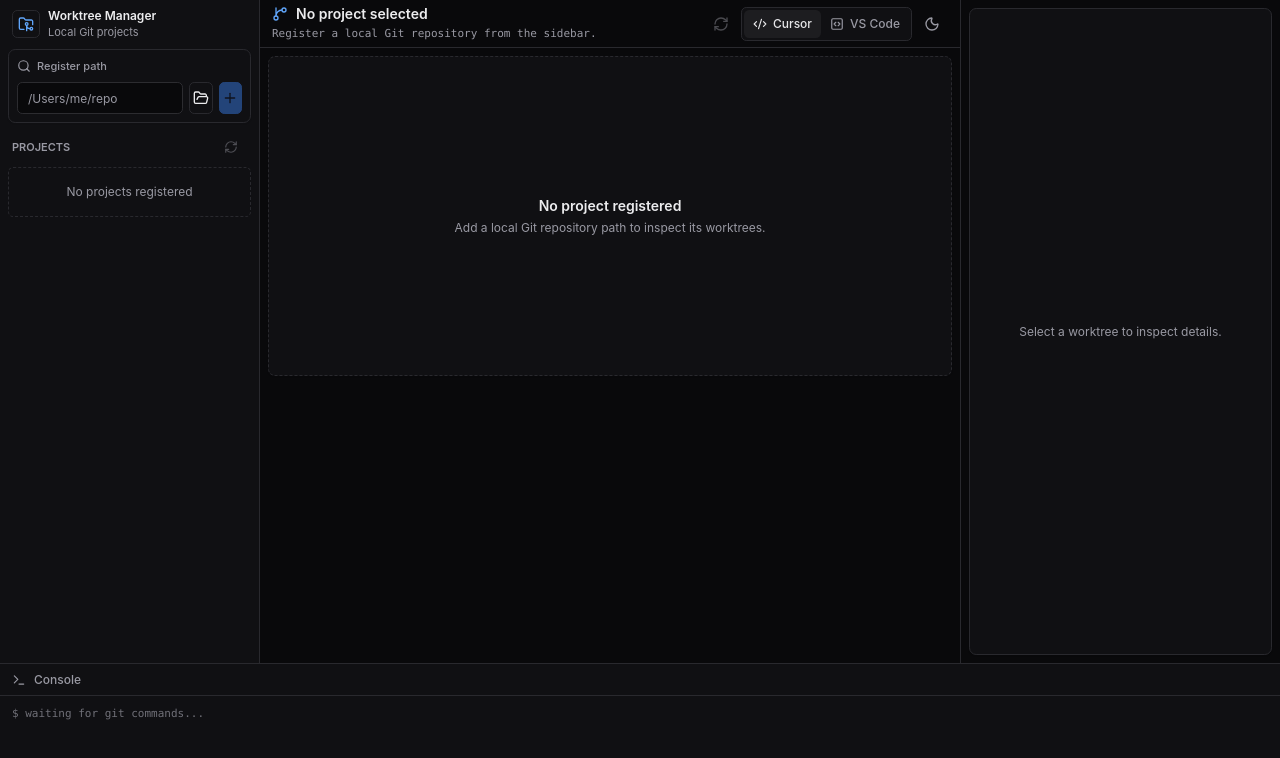
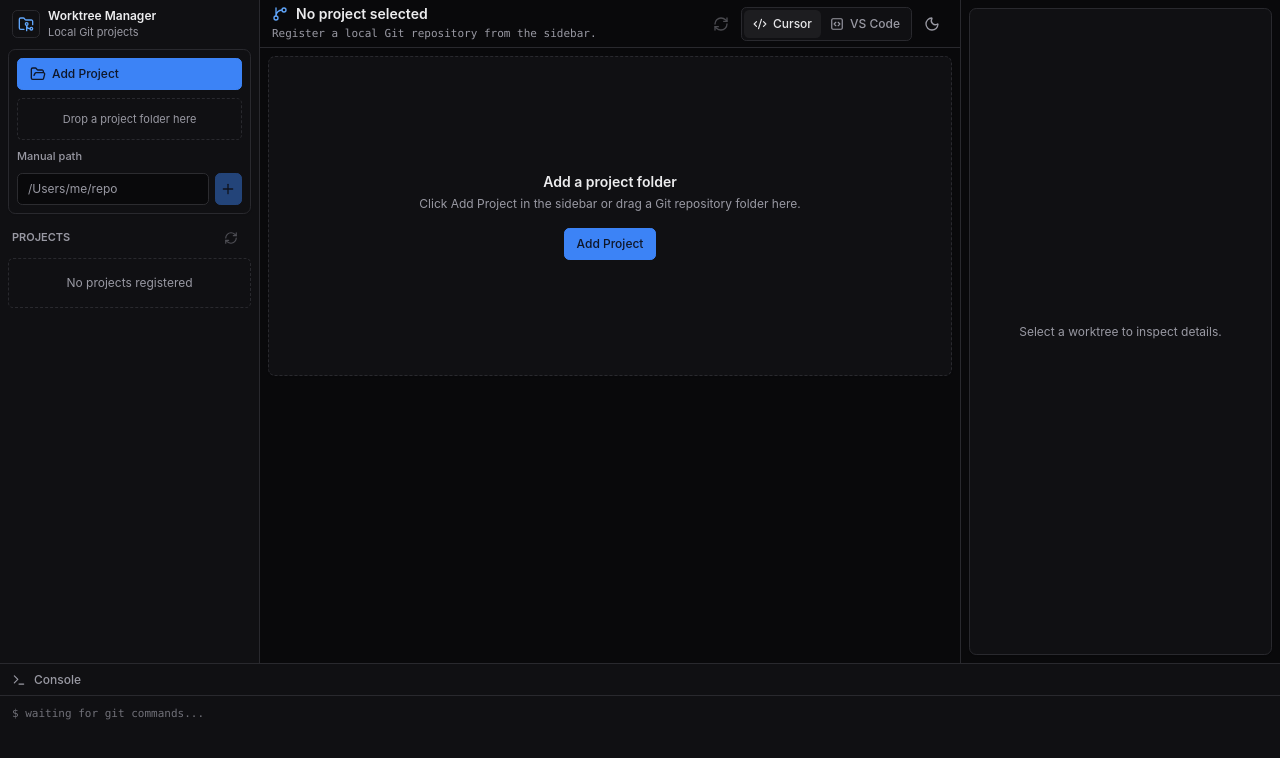
Before and after one commit to hyjoong/worktree-manager, a React (Vite) app: page / in a window 1280 px wide. Shown: the top 758 px of the page. Built offline with nearby package versions, Linux system fonts and the light colour scheme.

Commit message:
feat: simplify project folder registration

```diff
--- a/src/preload/index.ts
+++ b/src/preload/index.ts
@@ -1,4 +1,4 @@
-import { contextBridge, ipcRenderer } from 'electron';
+import { contextBridge, ipcRenderer, webUtils } from 'electron';
 import {
   ipcChannels,
   listWorktreesInputSchema,
@@ -28,6 +28,10 @@ const worktreeApi: WorktreeApi = {
     const parsed = validateProjectInputSchema.parse(input);
     return ipcRenderer.invoke(ipcChannels.validateProject, parsed);
   },
+  getDroppedFilePath(file) {
+    const path = webUtils.getPathForFile(file);
+    return path.length > 0 ? path : null;
+  },
 };
 
 contextBridge.exposeInMainWorld('worktreeApi', worktreeApi);
--- a/src/renderer/App.tsx
+++ b/src/renderer/App.tsx
@@ -1,4 +1,4 @@
-import { useMemo, useState } from 'react';
+import { DragEvent, useMemo, useState } from 'react';
 import { CircleAlert, GitBranch, RefreshCw } from 'lucide-react';
 import { ConfirmDialog } from './components/ConfirmDialog';
 import { DetailsPanel } from './components/DetailsPanel';
@@ -27,6 +27,7 @@ export function App() {
   const [error, setError] = useState<string | null>(null);
   const [logs, setLogs] = useState<string[]>([]);
   const [isLoading, setIsLoading] = useState(false);
+  const [isDraggingProject, setIsDraggingProject] = useState(false);
   const { editor, setEditor } = useEditorStore();
   const toast = useToastStore((state) => state.push);
 
@@ -87,6 +88,10 @@ export function App() {
   }
 
   async function registerProjectPath(path: string) {
+    if (isLoading) {
+      return;
+    }
+
     appendLog(`$ git -C ${path} rev-parse --show-toplevel`);
     const validation = await window.worktreeApi.validateProject({ projectPath: path });
 
@@ -100,6 +105,46 @@ export function App() {
     const project = createRegisteredProject(validation.rootPath);
     await loadWorktrees(project, { registerProject: true });
     setProjectPath('');
+  }
+
+  function extractDroppedPath(event: DragEvent<HTMLElement>) {
+    const file = event.dataTransfer.files.item(0);
+
+    if (file === null) {
+      return null;
+    }
+
+    return window.worktreeApi.getDroppedFilePath(file);
+  }
+
+  function handleDragOver(event: DragEvent<HTMLElement>) {
+    event.preventDefault();
+    event.dataTransfer.dropEffect = 'copy';
+    setIsDraggingProject(true);
+  }
+
+  function handleDragLeave(event: DragEvent<HTMLElement>) {
+    if (event.currentTarget.contains(event.relatedTarget as Node | null)) {
+      return;
+    }
+
+    setIsDraggingProject(false);
+  }
+
+  function handleDrop(event: DragEvent<HTMLElement>) {
+    event.preventDefault();
+    setIsDraggingProject(false);
+
+    const path = extractDroppedPath(event);
+
+    if (path === null) {
+      setError('Drop a local project folder from Finder.');
+      toast({ tone: 'error', title: 'Could not read dropped folder', description: 'Drop a folder from Finder into the app.' });
+      return;
+    }
+
+    setProjectPath(path);
+    void registerProjectPath(path);
   }
 
   async function browseProjectDirectory() {
@@ -164,9 +209,13 @@ export function App() {
             void loadWorktrees(activeProject);
           }
         }}
+        isDraggingProject={isDraggingProject}
+        onDragOver={handleDragOver}
+        onDragLeave={handleDragLeave}
+        onDrop={handleDrop}
       />
 
-      <section className="min-h-0 bg-workspace">
+      <section className="min-h-0 bg-workspace" onDragOver={handleDragOver} onDragLeave={handleDragLeave} onDrop={handleDrop}>
         <header className="flex h-12 items-center justify-between border-b border-border px-3">
           <div className="min-w-0">
             <div className="flex items-center gap-2">
@@ -211,7 +260,12 @@ export function App() {
           {isLoading ? <WorktreeSkeleton /> : null}
 
           {!isLoading && activeProject === null ? (
-            <EmptyState title="No project registered" description="Add a local Git repository path to inspect its worktrees." />
+            <EmptyState
+              title="Add a project folder"
+              description="Click Add Project in the sidebar or drag a Git repository folder here."
+              isDragging={isDraggingProject}
+              onBrowse={() => void browseProjectDirectory()}
+            />
           ) : null}
 
           {!isLoading && activeProject !== null && worktrees.length === 0 ? (
@@ -258,12 +312,27 @@ export function App() {
   );
 }
 
-function EmptyState({ title, description }: { title: string; description: string }) {
+function EmptyState({
+  title,
+  description,
+  isDragging = false,
+  onBrowse,
+}: {
+  title: string;
+  description: string;
+  isDragging?: boolean;
+  onBrowse?: () => void;
+}) {
   return (
-    <Card className="flex min-h-[320px] items-center justify-center border-dashed">
+    <Card className={`flex min-h-[320px] items-center justify-center border-dashed ${isDragging ? 'border-blue-500/60 bg-blue-500/10' : ''}`}>
       <CardContent className="text-center">
         <div className="text-sm font-semibold">{title}</div>
         <div className="mt-1 text-xs text-muted-foreground">{description}</div>
+        {onBrowse !== undefined ? (
+          <Button type="button" className="mt-4" onClick={onBrowse}>
+            Add Project
+          </Button>
+        ) : null}
       </CardContent>
     </Card>
   );
--- a/src/renderer/components/Sidebar.tsx
+++ b/src/renderer/components/Sidebar.tsx
@@ -1,4 +1,5 @@
-import { FolderGit2, FolderOpen, Plus, RefreshCw, Search } from 'lucide-react';
+import type { DragEvent } from 'react';
+import { FolderGit2, FolderOpen, Plus, RefreshCw } from 'lucide-react';
 import { Button } from './ui/button';
 import { Card } from './ui/card';
 import { Input } from './ui/input';
@@ -14,6 +15,10 @@ type SidebarProps = {
   onBrowse(): void;
   onSelect(project: RegisteredProject): void;
   onRefresh(): void;
+  isDraggingProject: boolean;
+  onDragOver(event: DragEvent<HTMLElement>): void;
+  onDragLeave(event: DragEvent<HTMLElement>): void;
+  onDrop(event: DragEvent<HTMLElement>): void;
 };
 
 export function Sidebar({
@@ -26,9 +31,18 @@ export function Sidebar({
   onBrowse,
   onSelect,
   onRefresh,
+  isDraggingProject,
+  onDragOver,
+  onDragLeave,
+  onDrop,
 }: SidebarProps) {
   return (
-    <aside className="flex min-h-0 flex-col border-r border-border bg-sidebar px-2 py-2">
+    <aside
+      className="flex min-h-0 flex-col border-r border-border bg-sidebar px-2 py-2"
+      onDragOver={onDragOver}
+      onDragLeave={onDragLeave}
+      onDrop={onDrop}
+    >
       <div className="mb-2 flex items-center gap-2 px-1">
         <div className="flex size-7 items-center justify-center rounded-md border border-border bg-card">
           <FolderGit2 className="size-4 text-blue-400" />
@@ -39,11 +53,15 @@ export function Sidebar({
         </div>
       </div>
 
-      <Card className="mb-2 p-2">
-        <div className="mb-2 flex items-center gap-1.5 text-[11px] font-medium text-muted-foreground">
-          <Search className="size-3.5" />
-          Register path
+      <Card className={`mb-2 p-2 ${isDraggingProject ? 'border-blue-500/60 bg-blue-500/10' : ''}`}>
+        <Button type="button" className="mb-2 w-full justify-start" onClick={onBrowse} disabled={isLoading}>
+          <FolderOpen className="size-4" />
+          Add Project
+        </Button>
+        <div className="mb-2 rounded-md border border-dashed border-border px-2 py-3 text-center text-[11px] text-muted-foreground">
+          {isDraggingProject ? 'Drop to register Git project' : 'Drop a project folder here'}
         </div>
+        <div className="mb-2 text-[11px] font-medium text-muted-foreground">Manual path</div>
         <div className="flex gap-1.5">
           <Input
             value={projectPath}
@@ -56,9 +74,6 @@ export function Sidebar({
             placeholder="/Users/me/repo"
             spellCheck={false}
           />
-          <Button type="button" variant="outline" size="icon" onClick={onBrowse} disabled={isLoading} title="Browse folder">
-            <FolderOpen className="size-4" />
-          </Button>
           <Button type="button" size="icon" onClick={onRegister} disabled={isLoading || projectPath.trim().length === 0}>
             <Plus className="size-4" />
           </Button>
--- a/src/shared/ipc.ts
+++ b/src/shared/ipc.ts
@@ -97,4 +97,5 @@ export type WorktreeApi = {
   removeWorktree(input: RemoveWorktreeInput): Promise<MutationResult>;
   selectProjectDirectory(): Promise<SelectProjectDirectoryResult>;
   validateProject(input: ValidateProjectInput): Promise<ValidateProjectResult>;
+  getDroppedFilePath(file: File): string | null;
 };
```
